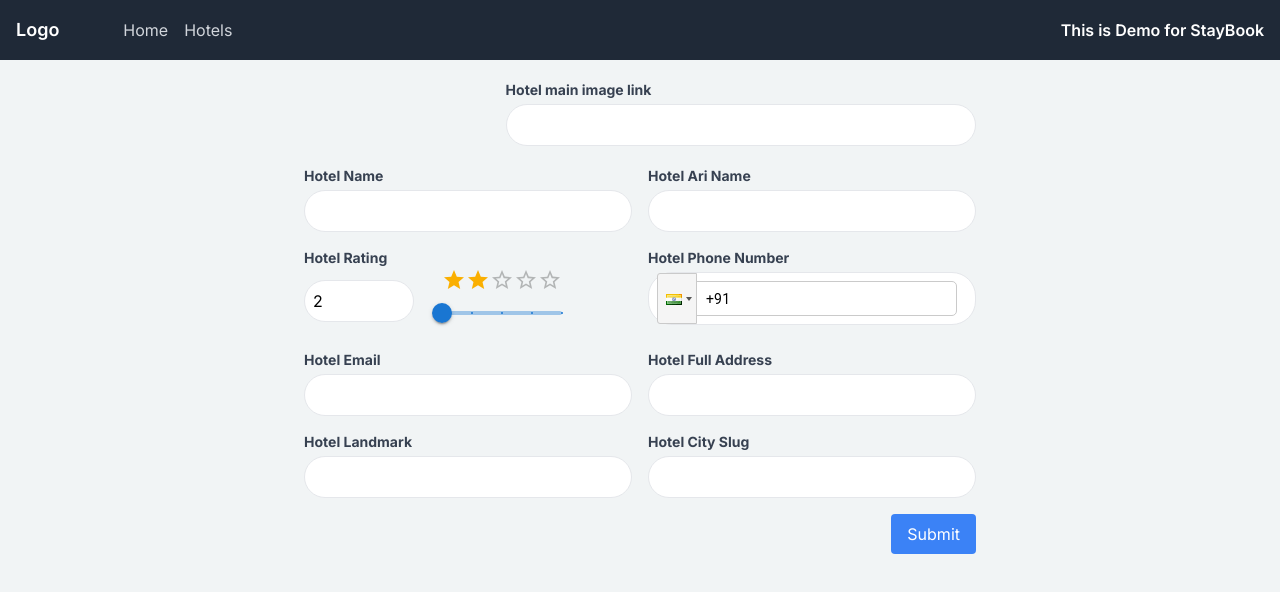
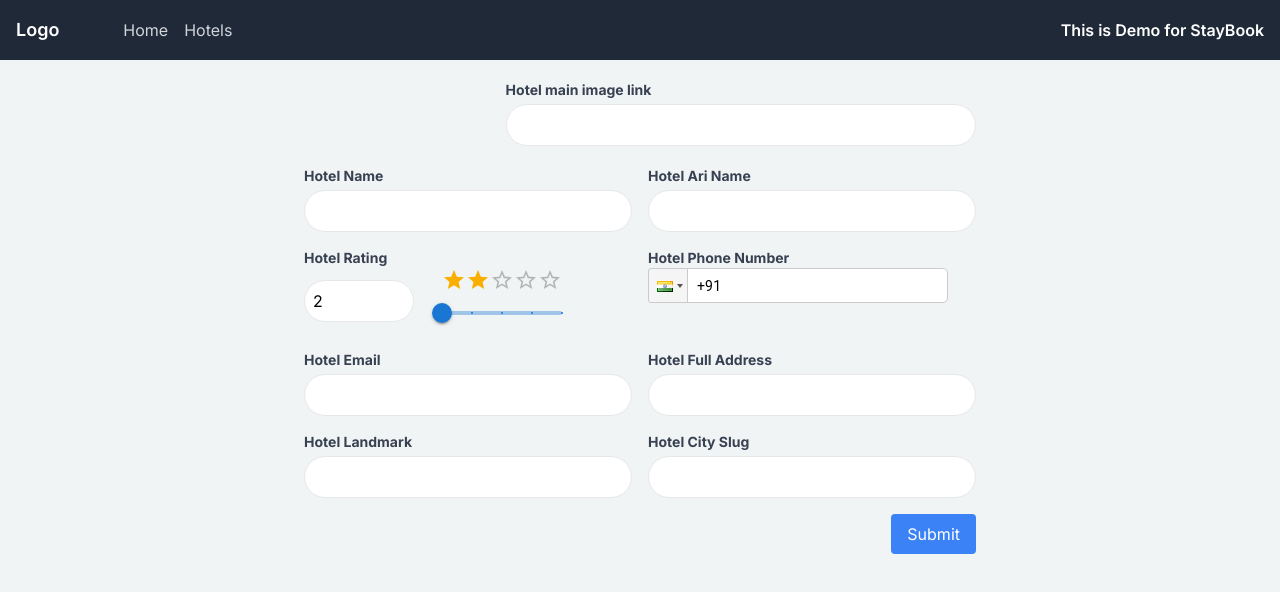
Before and after one commit to saurav9283/staybook_ui, a Next.js app: page / in a window 1280 px wide. Shown: the top 592 px of the page. Built offline with nearby package versions, Linux system fonts and the light colour scheme.

Commit message:
Refactor Form component in Home.tsx to improve code readability and maintainability

```diff
--- a/src/app/component/Home.tsx
+++ b/src/app/component/Home.tsx
@@ -191,7 +191,7 @@ const Form = () => {
             Hotel Phone Number
           </label>
           <PhoneInput
-          className="bg-white mt-1 p-2 border rounded-3xl w-full"
+          // className="bg-white mt-1 p-2 border rounded-3xl w-full"
             country={'in'}
             value={phone}
             onChange={handleChange}
```
